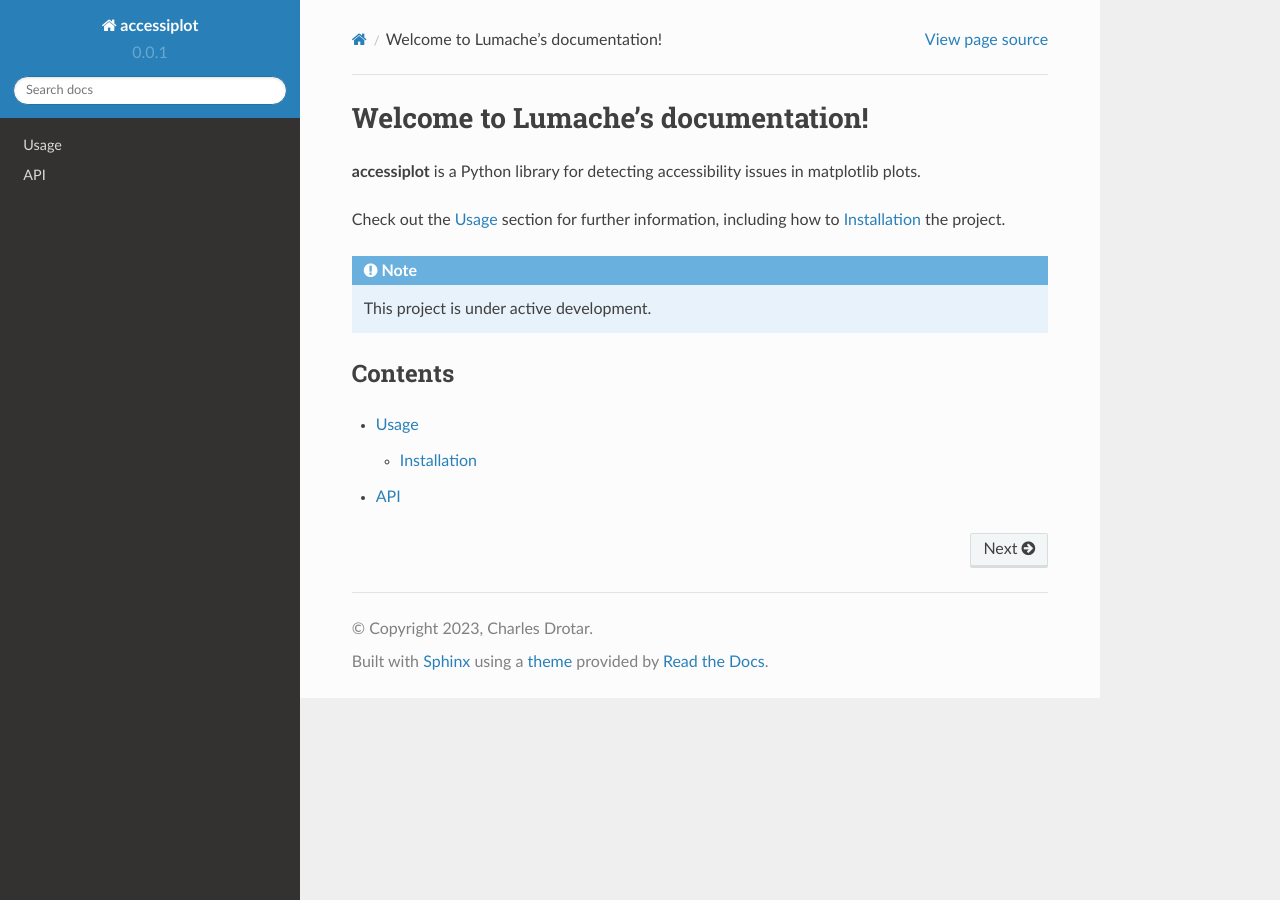
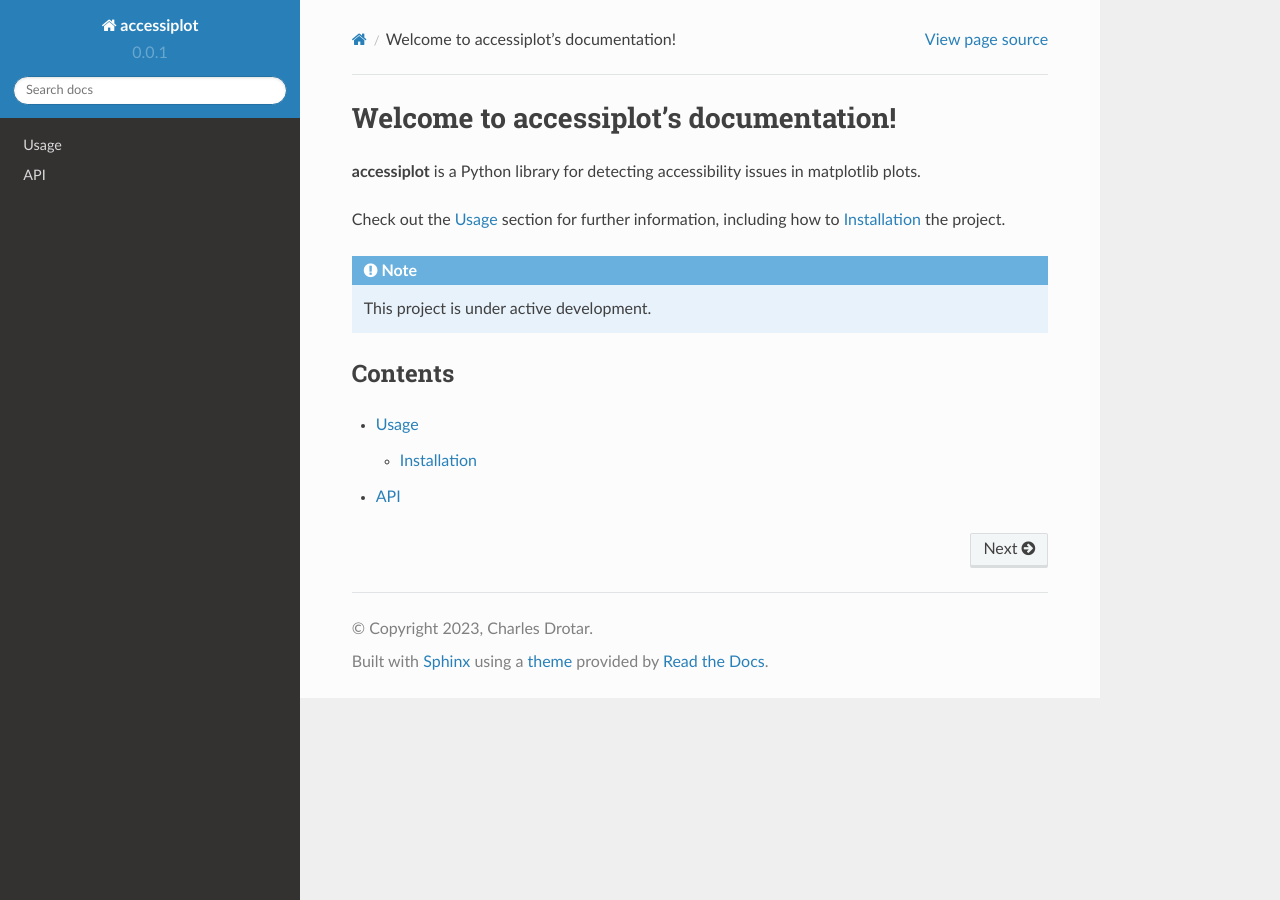
Before and after one commit to charlesdrotar/accessiplot, a Sphinx documentation site: the page built from docs/source/index.rst, in a window 1280 px wide. Built offline with Sphinx 7.4.7 and the Read the Docs theme 2.0.0, drawn with Linux system fonts in a browser that asks for light colours.

Commit message:
Fix some random typos

```diff
--- a/docs/source/index.rst
+++ b/docs/source/index.rst
@@ -1,4 +1,4 @@
-Welcome to Lumache's documentation!
+Welcome to accessiplot's documentation!
 ===================================
 
 **accessiplot**  is a Python library for detecting accessibility issues in matplotlib plots.
--- a/docs/source/usage.rst
+++ b/docs/source/usage.rst
@@ -6,4 +6,4 @@ Usage
 Installation
 ------------
 
-TODO: Fill this out.
+Fill this out.
```
